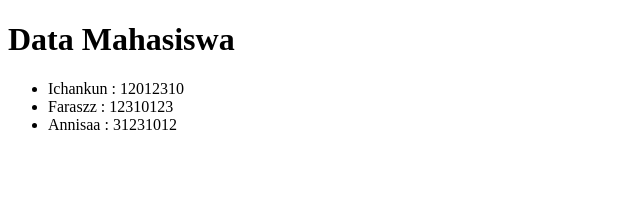
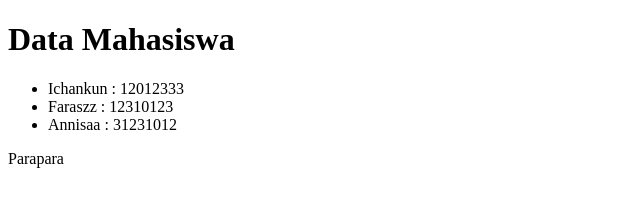
Before and after one commit to azharirahmann/tutorial, a plain HTML site: page mahasiswa.html in a window 1280 px wide. Shown: the full height of the page, 0-640 px from the left. Drawn offline with Linux system fonts and the light colour scheme.

Commit message:
mengubah file mahasiswa.html

```diff
--- a/mahasiswa.html
+++ b/mahasiswa.html
@@ -6,9 +6,10 @@
 <body>
 	<h1>Data Mahasiswa</h1>
 	<ul>
-		<li>Ichankun : 12012310</li>
+		<li>Ichankun : 12012333</li>
 		<li>Faraszz : 12310123</li>
 		<li>Annisaa : 31231012</li>
 	</ul>
+	<p>Parapara</p>
 </body>
 </html>
```
